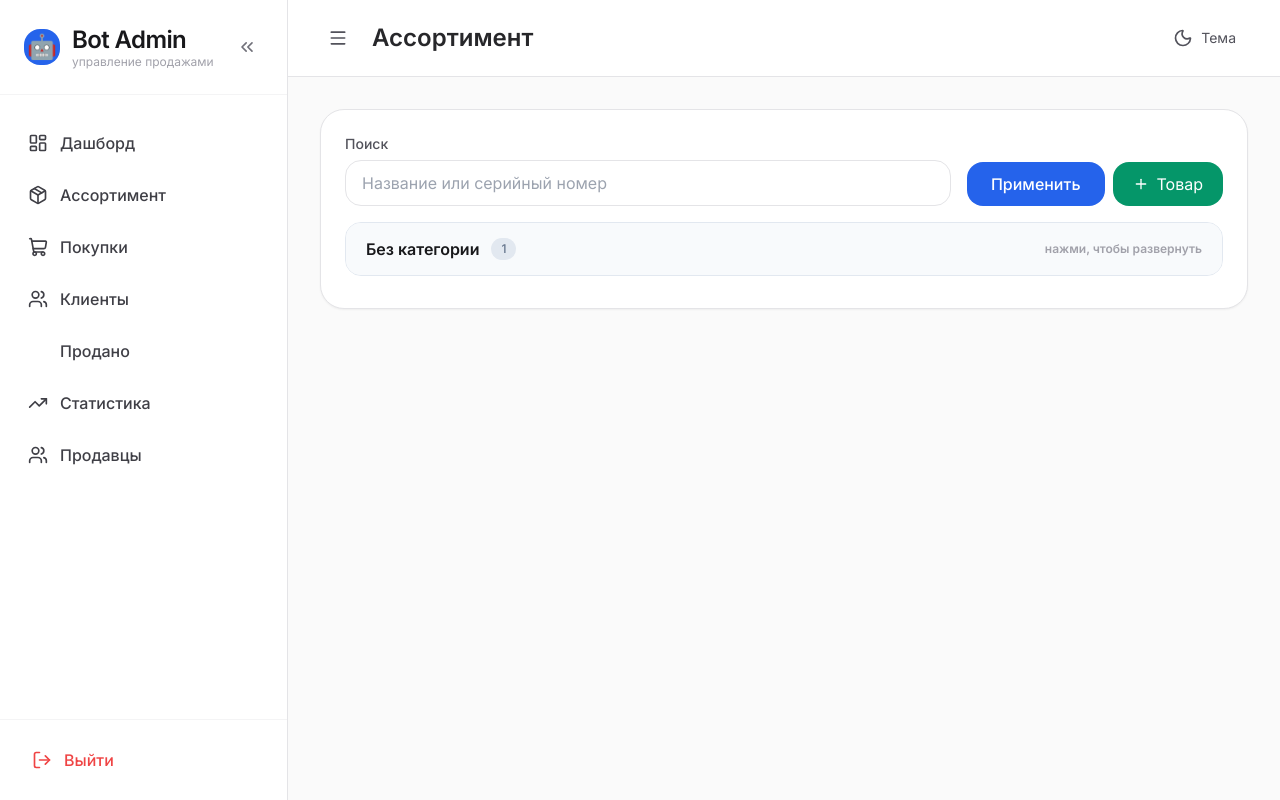
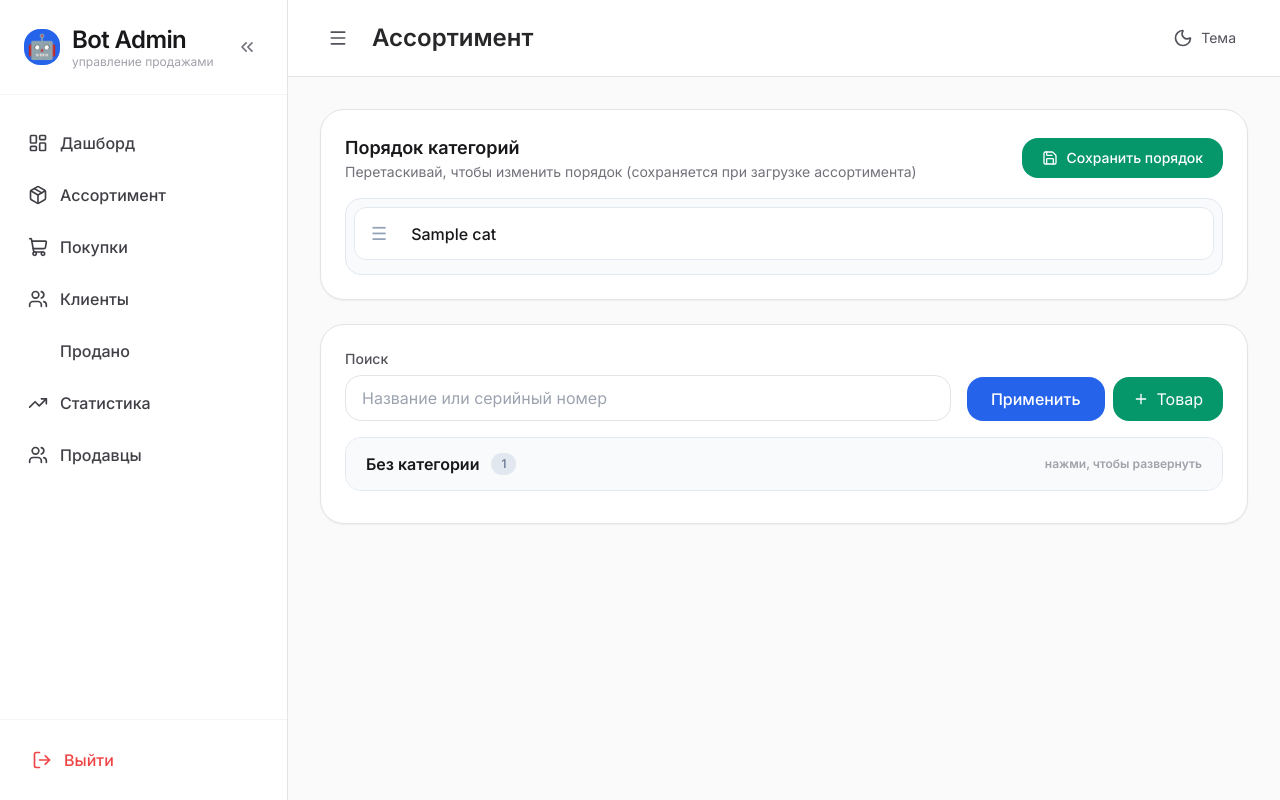
Before and after one commit to NextApple-Bot/telegram-bot, a Python web app: template web_admin/templates/assortment.html in a window 1280 px wide. Run offline with Jinja, Linux system fonts and the light colour scheme; the template is opened without the code that fills it: most values are stand-ins (such as "Sample title", 1, 10 or a date in 2020); some libraries are stand-ins or nearby versions.

Commit message:
feat: Добавлена возможность менять порядок категорий drag & drop + сохранение при загрузке

```diff
--- a/web_admin/templates/assortment.html
+++ b/web_admin/templates/assortment.html
@@ -4,6 +4,29 @@
 {% block extra_head %}
 <script src="https://cdn.jsdelivr.net/npm/sortablejs@1.15.0/Sortable.min.js"></script>
 <style>
+  .category-reorder {
+    background: #f8fafc;
+    border: 1px solid #e2e8f0;
+    border-radius: 16px;
+    padding: 8px;
+    max-height: 380px;
+    overflow-y: auto;
+  }
+  .category-reorder-item {
+    background: white;
+    border: 1px solid #e2e8f0;
+    border-radius: 12px;
+    padding: 12px 16px;
+    margin-bottom: 6px;
+    display: flex;
+    align-items: center;
+    justify-content: space-between;
+    cursor: grab;
+    font-weight: 500;
+  }
+  .category-reorder-item:active { cursor: grabbing; }
+  .sortable-ghost { opacity: 0.6; background: #e0f2fe; }
+  .drag-handle { color: #94a3b8; margin-right: 12px; font-size: 18px; }
   .category-accordion {
     border: 1px solid #e2e8f0;
     border-radius: 16px;
@@ -49,7 +72,32 @@
 {% endblock %}
 
 {% block content %}
-<!-- Основная таблица товаров (сгруппированная по категориям) -->
+<!-- Drag & Drop для изменения порядка категорий -->
+<div class="bg-white dark:bg-zinc-900 rounded-3xl shadow-sm border border-zinc-200 dark:border-zinc-800 p-6 mb-6">
+    <div class="flex items-center justify-between mb-4">
+        <div>
+            <div class="font-semibold text-lg">Порядок категорий</div>
+            <div class="text-sm text-zinc-500">Перетаскивай, чтобы изменить порядок (сохраняется при загрузке ассортимента)</div>
+        </div>
+        <button onclick="saveCategoryOrder()"
+                class="px-5 py-2.5 bg-emerald-600 hover:bg-emerald-700 text-white rounded-2xl text-sm font-medium flex items-center gap-2">
+            <i data-lucide="save" class="w-4 h-4"></i> Сохранить порядок
+        </button>
+    </div>
+
+    <div id="category-reorder-list" class="category-reorder">
+        {% for cat in categories %}
+        <div class="category-reorder-item" data-id="{{ cat.id }}">
+            <div class="flex items-center gap-3">
+                <span class="drag-handle">☰</span>
+                <span>{{ cat.name }}</span>
+            </div>
+        </div>
+        {% endfor %}
+    </div>
+</div>
+
+<!-- Основная таблица товаров (аккордеон) -->
 <div class="bg-white dark:bg-zinc-900 rounded-3xl shadow-sm border border-zinc-200 dark:border-zinc-800 p-6 mb-6">
     <div class="flex flex-col md:flex-row gap-4 items-end mb-4">
         <div class="flex-1">
@@ -114,6 +162,41 @@
 </div>
 
 <script>
+    let sortable;
+
+    function initSortable() {
+        const el = document.getElementById('category-reorder-list');
+        if (!el) return;
+
+        sortable = new Sortable(el, {
+            animation: 150,
+            ghostClass: 'sortable-ghost',
+            handle: '.drag-handle',
+        });
+    }
+
+    async function saveCategoryOrder() {
+        const rows = document.querySelectorAll('#category-reorder-list .category-reorder-item');
+        const order = Array.from(rows).map(row => parseInt(row.dataset.id));
+
+        try {
+            const res = await fetch('/admin/assortment/categories/reorder', {
+                method: 'POST',
+                headers: { 'Content-Type': 'application/json' },
+                body: JSON.stringify({ order: order })
+            });
+
+            if (res.ok) {
+                showToast('Порядок категорий сохранён!', 'success');
+                setTimeout(() => location.reload(), 600);
+            } else {
+                showToast('Ошибка сохранения', 'error');
+            }
+        } catch (e) {
+            showToast('Ошибка сети', 'error');
+        }
+    }
+
     function applyFilters() {
         const params = new URLSearchParams();
         const search = document.getElementById('searchInput').value;
@@ -125,6 +208,7 @@
     }
 
     document.addEventListener('DOMContentLoaded', function() {
+        initSortable();
         if (typeof lucide !== 'undefined') {
             lucide.createIcons();
         }
```
